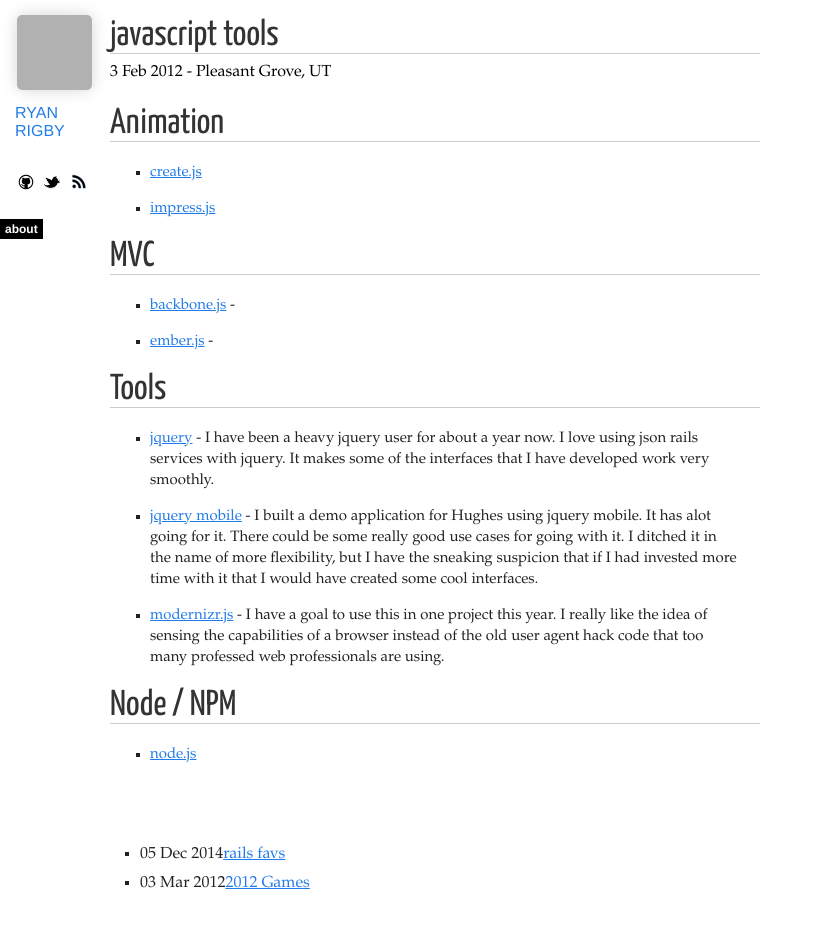
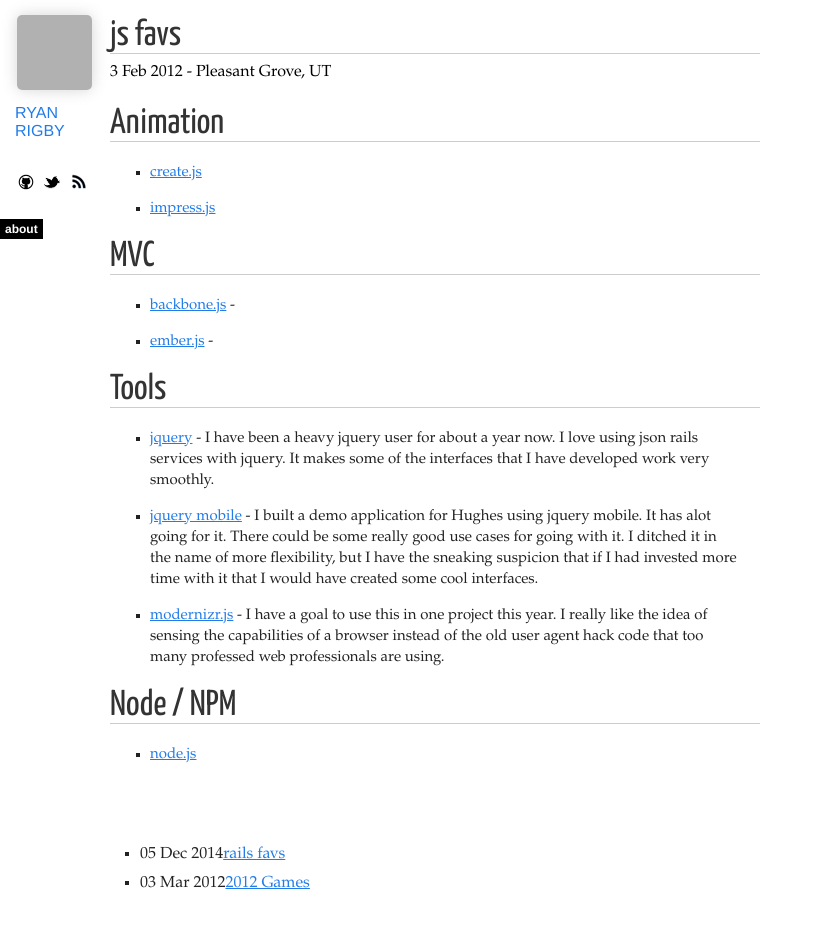
Before and after one commit to rbrigby/frontpage, a Jekyll site: the page built from _posts/2012-03-03-javascript-tools.md, in a window 1280 px wide. Shown: the whole page, without its empty margins (0-823 px from the left). Built offline with Jekyll 4.4.1, drawn with Linux system fonts in a browser that asks for light colours; nearby versions of some CDN libraries; Markdown is read by kramdown in place of the engine named in the settings; grey boxes are pictures that could not be loaded.

Commit message:
Update 2012-03-03-javascript-tools.md

```diff
--- a/_posts/2012-03-03-javascript-tools.md
+++ b/_posts/2012-03-03-javascript-tools.md
@@ -1,6 +1,6 @@
 ---
 layout: post
-title: javascript tools
+title: js favs
 ---
 
 {{ page.title }}
```
